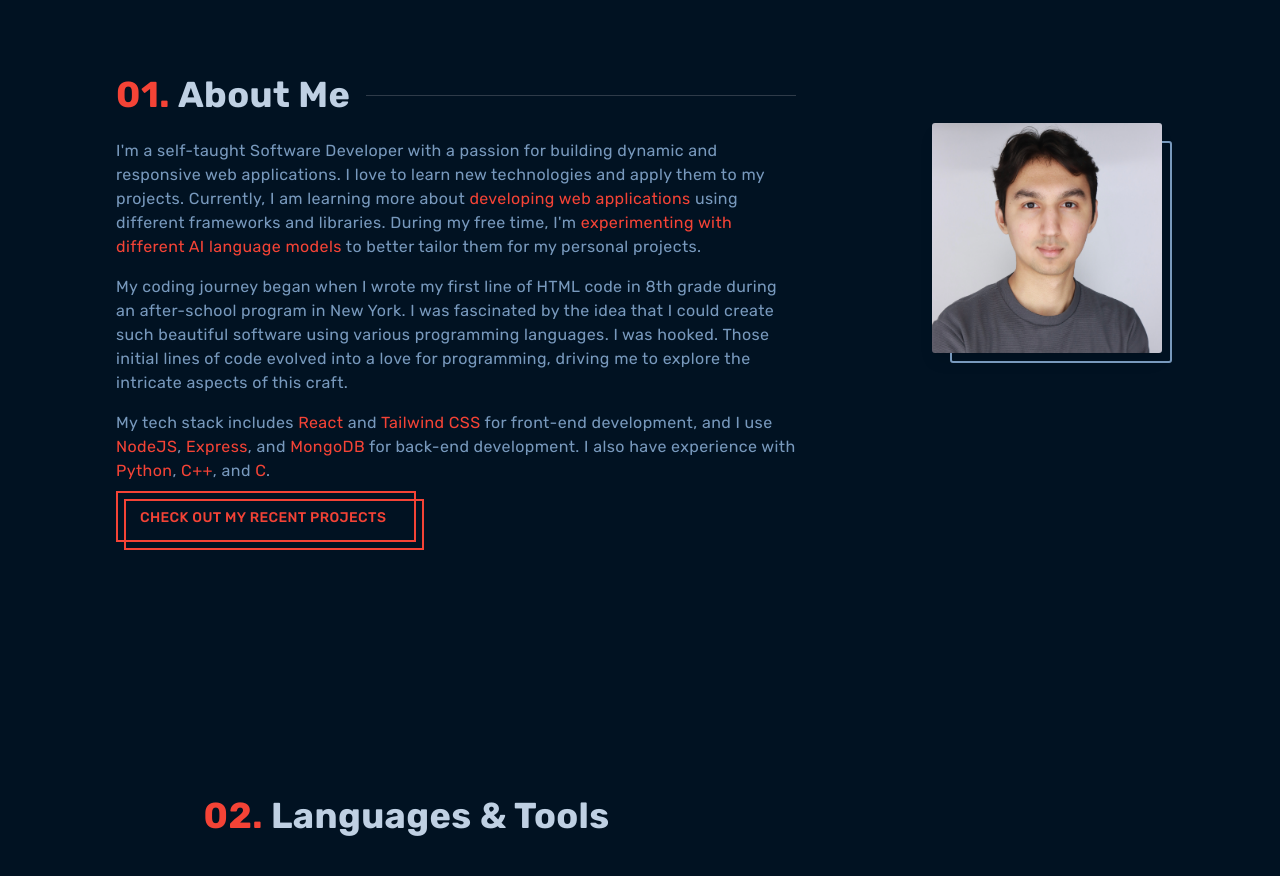
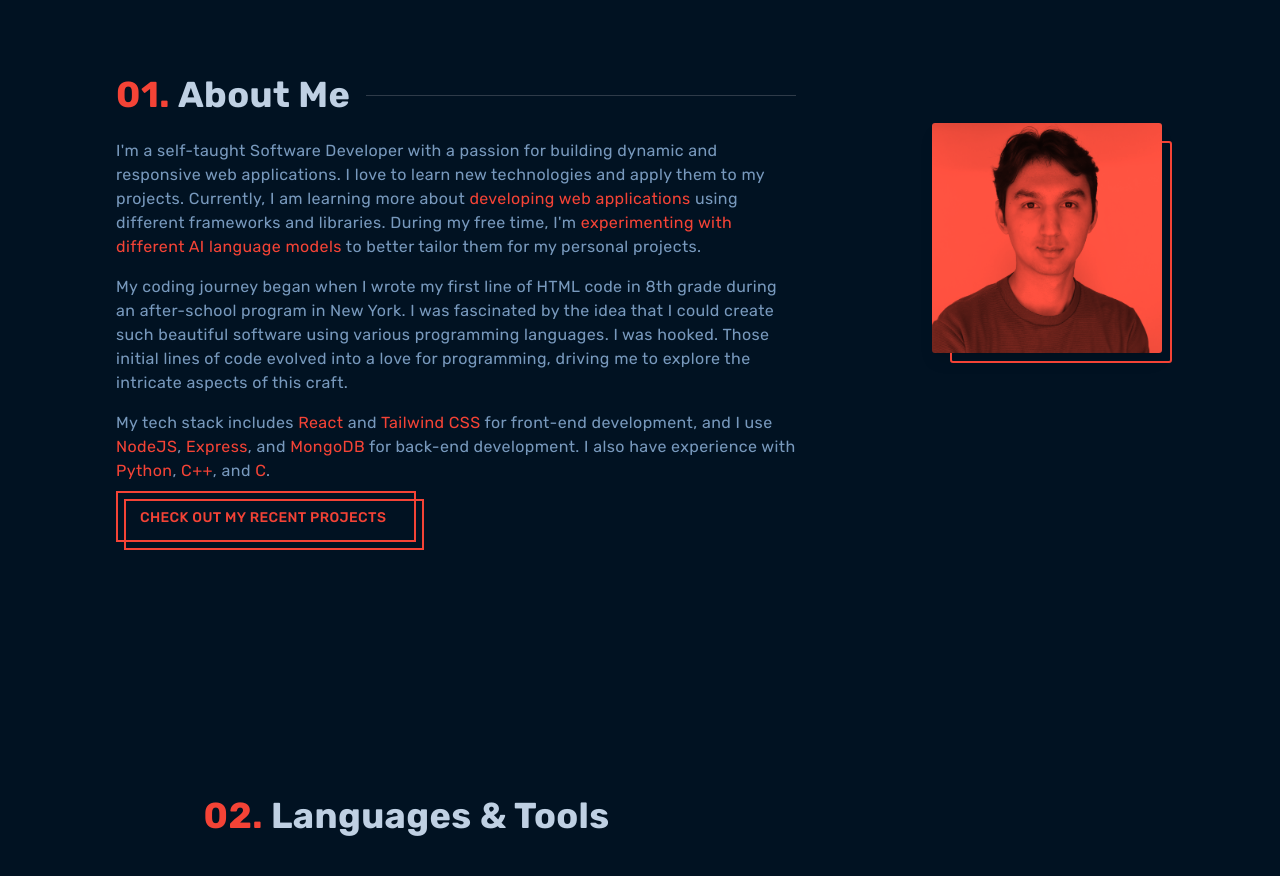
Before and after one commit to NekruzAsh/MyPortfolio, a Next.js app: page / in a window 1280 px wide. Shown: the part 900-1776 px from the top of the page. Built offline with nearby package versions, Linux system fonts and the light colour scheme.

Commit message:
updated filter effect on author's image.

```diff
--- a/app/globals.css
+++ b/app/globals.css
@@ -58,7 +58,7 @@ html {
   object-position: 50% 5%; /* Center the object in the picture */
   position: relative;
   transition: filter 0.3s;
-  filter: none;
+  filter: brightness(0.46) sepia(1) hue-rotate(-43deg) saturate(5);
   z-index: 1;
   border-radius: 3px;
 }
@@ -70,7 +70,7 @@ html {
 
 .image-style:hover img,
 .image-style:focus img {
-  filter: brightness(0.8) sepia(1) hue-rotate(160deg) saturate(1.5);
+  filter: none;
 }
 
 .image-style::before {
@@ -80,7 +80,7 @@ html {
   left: 14px;
   width: calc(100% - 8px);
   height: calc(100% - 8px);
-  border: 2px solid #7899BD;
+  border: 2px solid #f44336;
   border-radius: 3px;
   transform: translate(4px, 4px); /* Position the border offset from the image */
   transition: border 0.5s, transform 0.5s;
```
